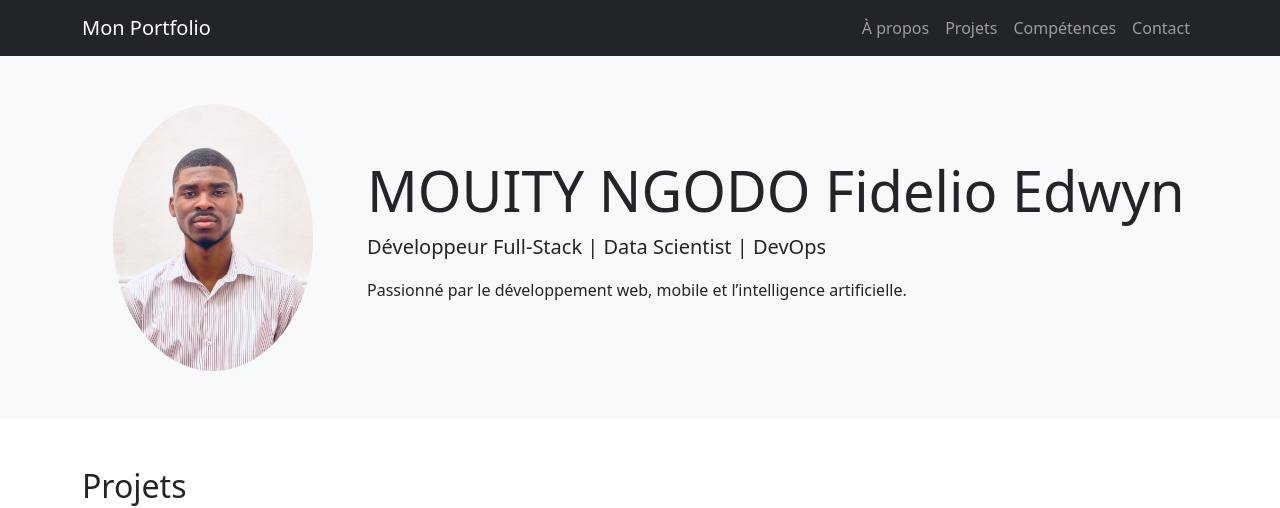
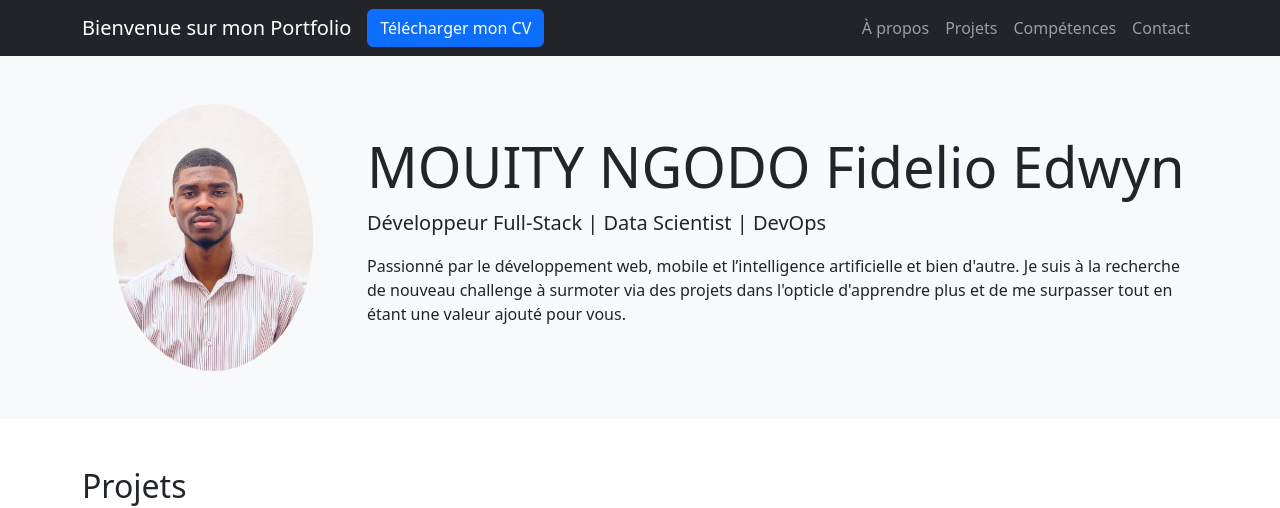
Before and after one commit to Edwyn-Mouity/Portfolio, a plain HTML site: page index.htm in a window 1280 px wide. Shown: the top 508 px of the page. Drawn offline with nearby package versions, Linux system fonts and the light colour scheme.

Commit message:
Mon portfolio mise à jour 4

```diff
--- a/index.htm
+++ b/index.htm
@@ -13,7 +13,11 @@
   <!-- Navbar -->
   <nav class="navbar navbar-expand-lg navbar-dark bg-dark fixed-top">
     <div class="container">
-      <a class="navbar-brand" href="#">Mon Portfolio</a>
+      <a class="navbar-brand" href="#">Bienvenue sur mon Portfolio</a>
+
+
+      <a href="/Portfolio/doc/CV-MOUITY NGODO Fidelio Edwyn.pdf" class="btn btn-primary" role="button">Télécharger mon CV</a>
+
       <button class="navbar-toggler" type="button" data-bs-toggle="collapse" data-bs-target="#navbarNav">
         <span class="navbar-toggler-icon"></span>
       </button>
@@ -40,7 +44,8 @@
        <div class="col-md-9">
       <h1 class="display-4">MOUITY NGODO Fidelio Edwyn </h1>
       <p class="lead">Développeur Full-Stack | Data Scientist | DevOps</p>
-      <p>Passionné par le développement web, mobile et l’intelligence artificielle.</p>
+      <p>Passionné par le développement web, mobile et l’intelligence artificielle et bien d'autre.
+        Je suis à la recherche de nouveau challenge à surmoter via des projets dans l'opticle d'apprendre plus et de me surpasser tout en étant une valeur ajouté pour vous. </p>
       </div>
    </div>
   </div>
@@ -147,10 +152,7 @@
 
     </ul>
     </div>
-    <div class="container">
-      <h2 class="mb-4"></h2>
-      <a href="/Portfolio/doc/CV-MOUITY NGODO Fidelio Edwyn.pdf" class="btn btn-primary" role="button">Télécharger CV</a>
-    </div>
+
 
   </section>
 
```
